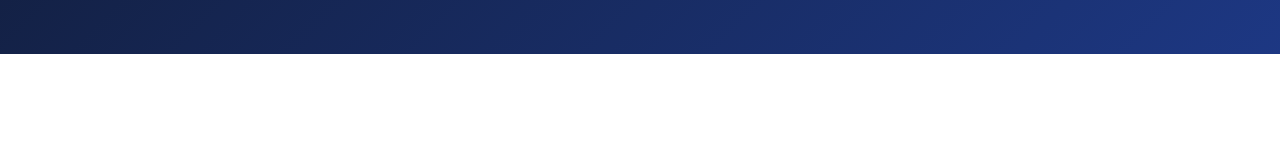
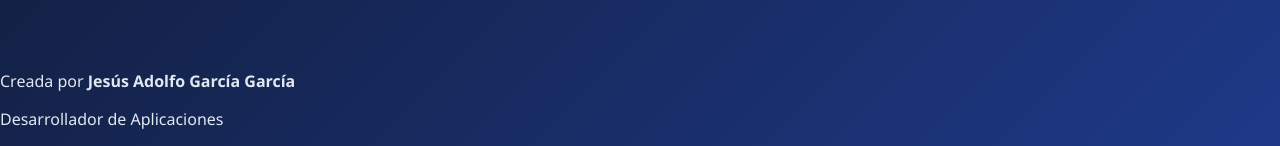
Before and after one commit to jesusadolfogarcia0509-art/el_apanador, a website: page frontend/index.html in a window 1280 px wide. Shown: the part 6996-7142 px from the top of the page. Before the commit the page ends 7050 px from the top, so only its background shows below. Drawn offline with Linux system fonts and the light colour scheme.

Commit message:
Actualizar index.html

```diff
--- a/frontend/index.html
+++ b/frontend/index.html
@@ -49,6 +49,11 @@
         <p style="text-align:center; color: white;">Cargando tus apaños...</p>
     </div>
 
+    <footer class="app-footer">
+        <p>Creada por <strong class="author-name">Jesús Adolfo García García</strong></p>
+        <p class="author-role">Desarrollador de Aplicaciones</p>
+    </footer>
+
     <div id="detailModal" class="modal" style="display:none;">
         <div class="modal-content">
             <span class="close-btn">&times;</span>
```
